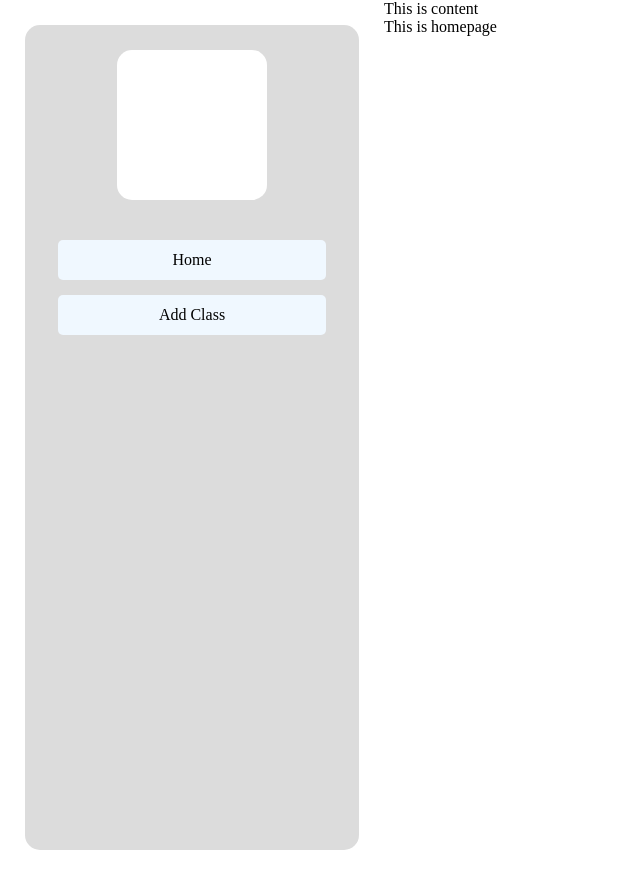
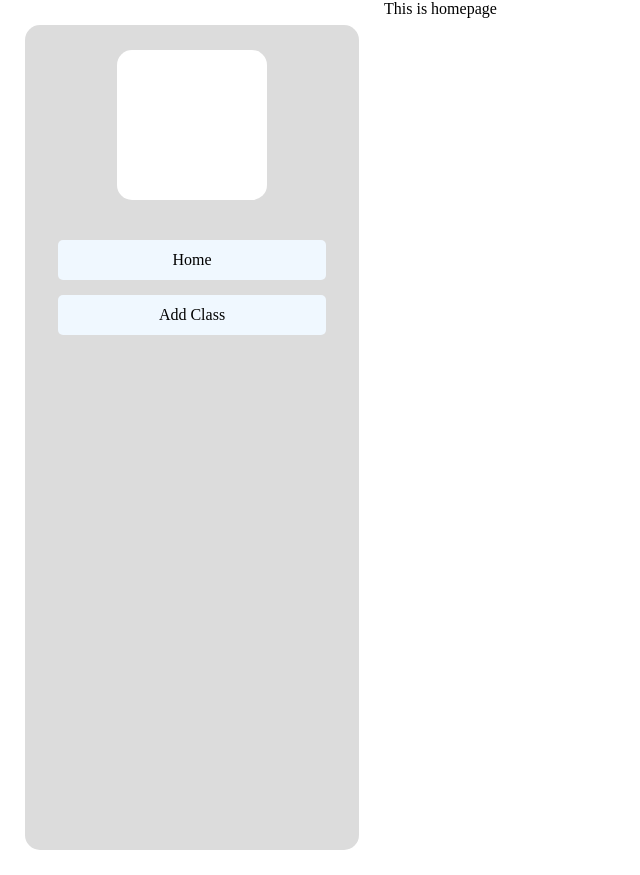
Before and after one commit to n2ai/coursesManagement, a React (Vite) app in the folder app-FE/: page /profile in a window 1280 px wide. Shown: the whole page, without its empty margins (0-640 px from the left). Built offline with nearby package versions, Linux system fonts and the light colour scheme; no server answers; some icons are missing.

Commit message:
Update pages

```diff
--- a/app-FE/src/pages/Layout.tsx
+++ b/app-FE/src/pages/Layout.tsx
@@ -26,7 +26,6 @@ const Layout:React.FC = ()=>{
             </div>
 
             <div className="layout-contents">
-                This is content
                 <Outlet/>
             </div>
         </div>
```
Also changed, not shown: app-FE/src/components/NoClassWarning.tsx (added, +9 -0 lines).
